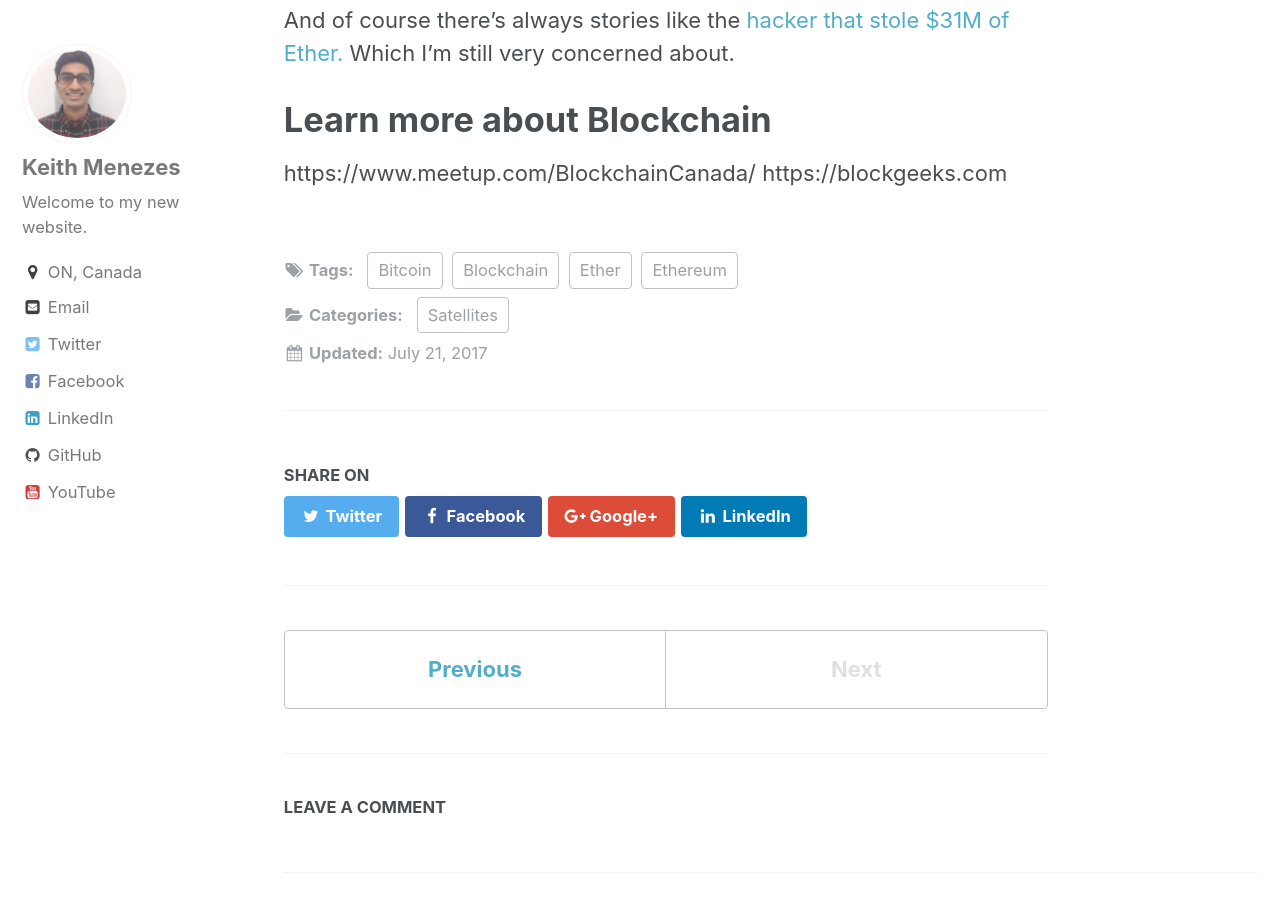
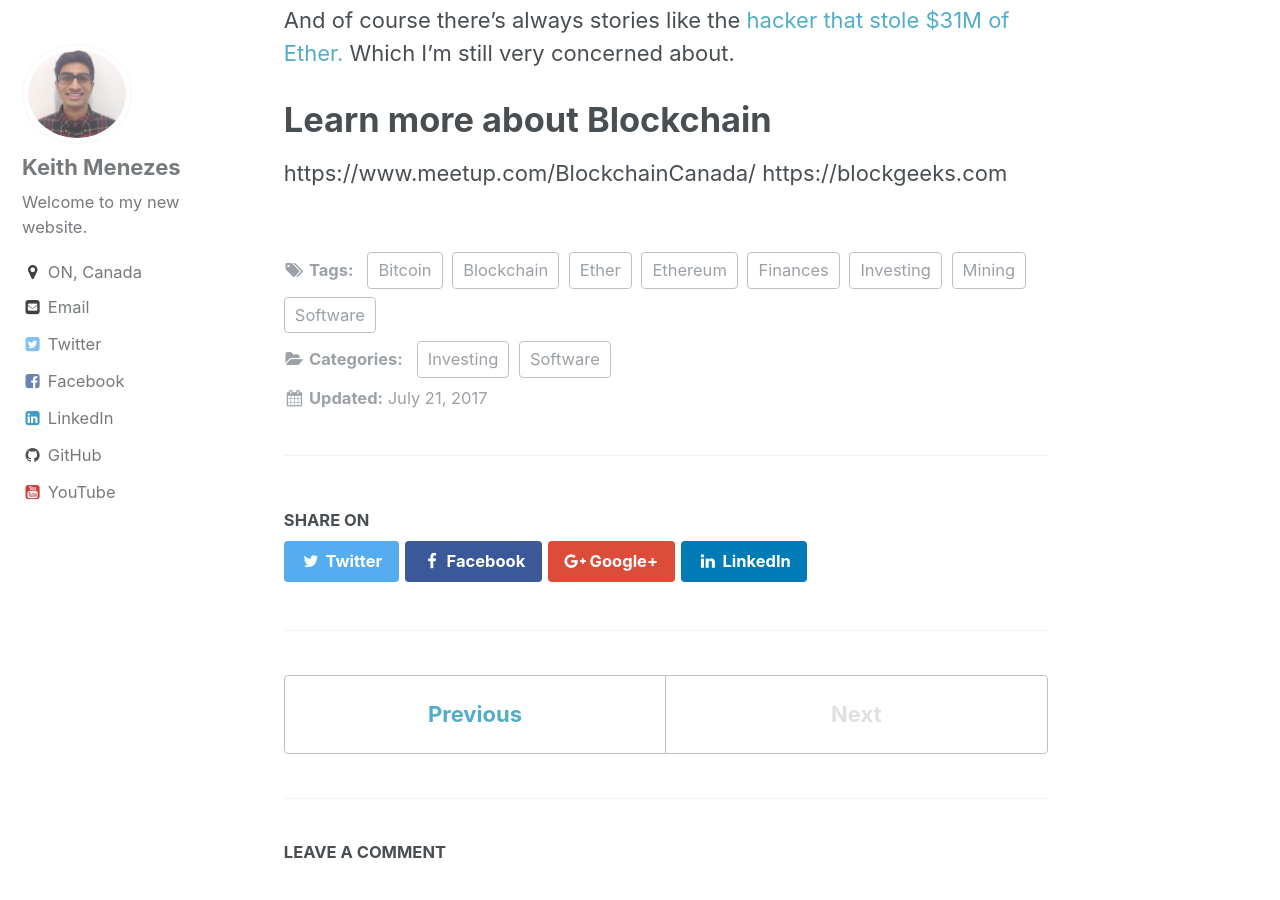
Before and after one commit to kmenezes/kmenezes.github.io, a Jekyll site: the page built from _posts/2017-07-20-blog-post-6.md, in a window 1280 px wide and 900 px high, scrolled down 3014 px. Built offline with Jekyll 4.4.1, drawn with Linux system fonts in a browser that asks for light colours.

Commit message:
blockchain2

```diff
--- a/_posts/2017-07-20-blog-post-6.md
+++ b/_posts/2017-07-20-blog-post-6.md
@@ -6,12 +6,17 @@
 author: Keith Menezes
 excerpt:
 categories:
-  - Satellites
+  - Software
+  - Investing
 tags:
   - Ethereum
   - Ether
   - Bitcoin
   - Blockchain
+  - Finances
+  - Investing
+  - Software
+  - Mining
 ---
 
 # What is Blockchain?
```
